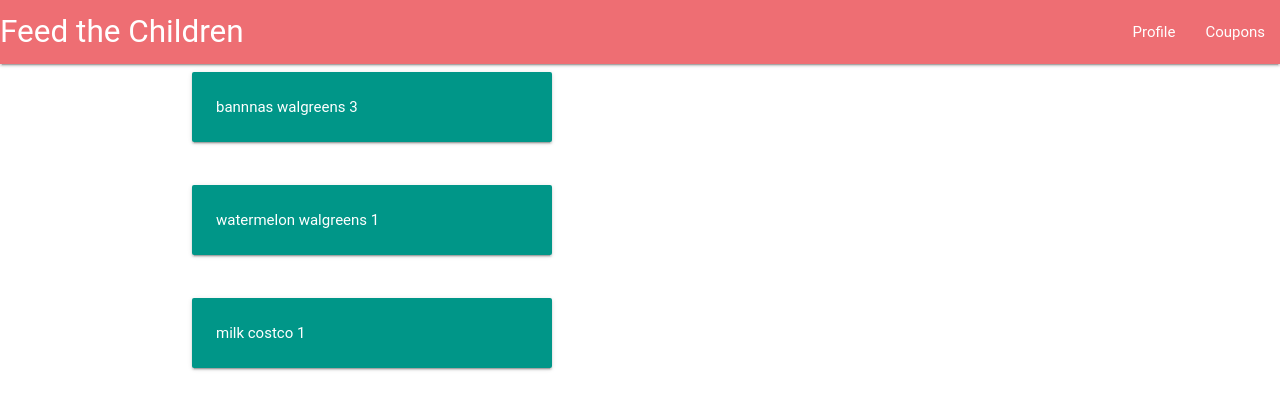
After one commit to NYC2015/team-8, a Django app: page /snap/list/ in a window 1280 px wide. The commit adds this page. Shown: the top 410 px of the page. Run offline with Django 3.2, Linux system fonts and the light colour scheme; a user stored in the database is signed in; some libraries are stand-ins or nearby versions; some web fonts are replaced.

Commit message:
Update template to Materialize

```diff
--- a/feed_the_children/urls.py
+++ b/feed_the_children/urls.py
@@ -7,4 +7,5 @@
     url(r'register/', views.register, name='register'),
     url(r'login/', views.user_login, name='login'),
     url(r'logout/', views.user_logout, name='logout'),
+    url(r'list/', views.list_of_food, name='list_of_food'),
 ]
--- a/feed_the_children/views.py
+++ b/feed_the_children/views.py
@@ -8,7 +8,8 @@
 
 # Create your views here.
 def index(request):
-    return render(request, 'landing.html')
+    return render(request, 'feed_the_children/login.html')
+
 
 def register(request):
     registered = False
@@ -24,7 +25,6 @@
                                        zip='10018',
                                        net_income=1000,
                                        household_size=3)
-            registered = True
             return HttpResponse('Registered')
         else:
             print (user_form.errors)
@@ -53,3 +53,9 @@
 def user_logout(request):
     logout(request)
     return HttpResponse('LOGGED_OUT')
+
+
+@login_required()
+def list_of_food(request):
+    context_dict = {'items': [('bannnas', 'walgreens', 3), ('watermelon', 'walgreens', 1), ('milk', 'costco', 1)]}
+    return render(request, 'feed_the_children/foodlist.html', context_dict)
--- a/templates/base.html
+++ b/templates/base.html
@@ -1,77 +1,36 @@
-{% load static %}
-<link href="{% static "css/bootstrap.min.css"%}" rel="stylesheet" media="screen">
+ <!DOCTYPE html>
+  <html>
+    <head>
+      <!--Import Google Icon Font-->
+      <link href="http://fonts.googleapis.com/icon?family=Material+Icons" rel="stylesheet">
+      <!--Import materialize.css-->
+       <link rel="stylesheet" href="https://cdnjs.cloudflare.com/ajax/libs/materialize/0.97.1/css/materialize.min.css">
 
-<!DOCTYPE html>
-<html lang="en">
-  <head>
-    <meta charset="utf-8">
-    <meta http-equiv="X-UA-Compatible" content="IE=edge">
-    <meta name="viewport" content="width=device-width, initial-scale=1">
-    <meta name="description" content="">
-    <meta name="author" content="">
-
-    <title>Feed the Children</title>
-
-    <link href="{% static "css/bootstrap.min.css"%}" rel="stylesheet">
-
-    <link href="{% static "css/navbar.css"%}" rel="stylesheet">
-    <link href="{% static "css/sticky-footer.css"%}" rel="stylesheet">
-    <link href="{% static "css/landing-page.css"%}" rel="stylesheet">
-
-
+      <!--Let browser know website is optimized for mobile-->
+      <meta name="viewport" content="width=device-width, initial-scale=1.0"/>
     </head>
 
     <body>
-
-    <div class="container">
-
-      <!-- Fixed navbar -->
-      <nav class="navbar navbar-default navbar-fixed-top">
-        <div class="container-fluid">
-          <div class="navbar-header">
-            <button type="button" class="navbar-toggle collapsed" data-toggle="collapse" data-target="#navbar" aria-expanded="false" aria-controls="navbar">
-              <span class="sr-only">Toggle navigation</span>
-              <span class="icon-bar"></span>
-              <span class="icon-bar"></span>
-              <span class="icon-bar"></span>
-            </button>
-            <a class="navbar-brand" href="#">Feed the Children</a>
-          </div>
-
+      <nav>
+    <div class="nav-wrapper">
+      <a href="#!" class="brand-logo">Feed the Children</a>
+      <a href="#" data-activates="mobile-demo" class="button-collapse"><i class="material-icons">menu</i></a>
+      <ul class="right hide-on-med-and-down">
+        {% block menu %}
+          {% endblock %}
+      </ul>
+      <ul class="side-nav" id="mobile-demo">
+        {% block menu_mobile %}
+          {% endblock %}
+      </ul>
     </div>
   </nav>
-  </div>
-
-
-  <a name="about"></a>
-     <div class="intro-header">
       <div class="container">
-
-             <div class="row">
           {% block content %}
           {% endblock %}
       </div>
-
-         </div>
-         <!-- /.container -->
-
-     </div>
-
-
-
-      <footer class="footer">
-        <div class="row-fluid">
-                <h6>Copyright &copy; 2015 Feed the Children<br>Code for Good Team 8</h6>
-        </div>
-
-      </footer>
-
-
-
-
-    <script src="https://ajax.googleapis.com/ajax/libs/jquery/1.11.3/jquery.min.js"></script>
-    <script src="{% static "js/bootstrap.min.js"%}"></script>
-    <!-- IE10 viewport hack for Surface/desktop Windows 8 bug -->
-    <script src="../../assets/js/ie10-viewport-bug-workaround.js"></script>
+      <!--Import jQuery before materialize.js-->
+      <script type="text/javascript" src="https://code.jquery.com/jquery-2.1.1.min.js"></script>
+      <script src="https://cdnjs.cloudflare.com/ajax/libs/materialize/0.97.1/js/materialize.min.js"></script>
     </body>
   </html>
--- a/templates/donor/register.html
+++ b/templates/donor/register.html
@@ -1,9 +1,9 @@
-{% if registered %}
-{% else %}
+{% extends 'base.html' %}
+{% block content %}
 <form action="/donor/register/" method="post" id="donor_form" enctype="multipart/form-data">
     {% csrf_token %}
     {{ store_form.as_p }}
     {{ donor_form.as_p }}
      <input type="submit" value="Go">
 </form>
-{% endif %}
+{% endblock %}
--- /dev/null
+++ b/templates/feed_the_children/foodlist.html
@@ -0,0 +1,24 @@
+{% extends 'base.html' %}
+{% block menu %}
+    <li><a href="sass.html">Profile</a></li>
+        <li><a href="badges.html">Coupons</a></li>
+{% endblock %}
+{% block menu_mobile %}
+    <li><a href="sass.html">Profile</a></li>
+        <li><a href="badges.html">Coupons</a></li>
+{% endblock %}
+{% block content %}
+    {% for item in items %}
+        <div class="row">
+      <div class="col s12 m5">
+        <div class="card-panel teal">
+          <span class="white-text">
+              {{ item.0 }}
+                {{ item.1 }}
+                {{ item.2 }}
+          </span>
+        </div>
+      </div>
+    </div>
+    {% endfor %}
+{% endblock %}
--- a/templates/feed_the_children/login.html
+++ b/templates/feed_the_children/login.html
@@ -1,3 +1,6 @@
+{% extends 'base.html' %}
+{% block content %}
+    <div class="col-lg-12">
 <form id="login_form" method="post" action="/snap/login/">
     {% csrf_token %}
     Username: <input type="text" name="username" value="" size="50" />
@@ -6,3 +9,5 @@
     <br />
     <input type="submit" value="Go">
 </form>
+    </div>
+{% endblock %}
--- a/templates/feed_the_children/register.html
+++ b/templates/feed_the_children/register.html
@@ -1,8 +1,8 @@
-{% if registered %}
-{% else %}
+{% extends 'base.html' %}
+{% block content %}
 <form action="/snap/register/" method="post" id="user_form" enctype="multipart/form-data">
     {% csrf_token %}
     {{ user_form.as_p }}
      <input type="submit" value="Go">
 </form>
-{% endif %}
+{% endblock %}
```
Also changed, not shown: feed_the_children/utils.py (deleted, +0 -11 lines), db.sqlite3. Lines whose indentation alone changed are shown as unchanged.
